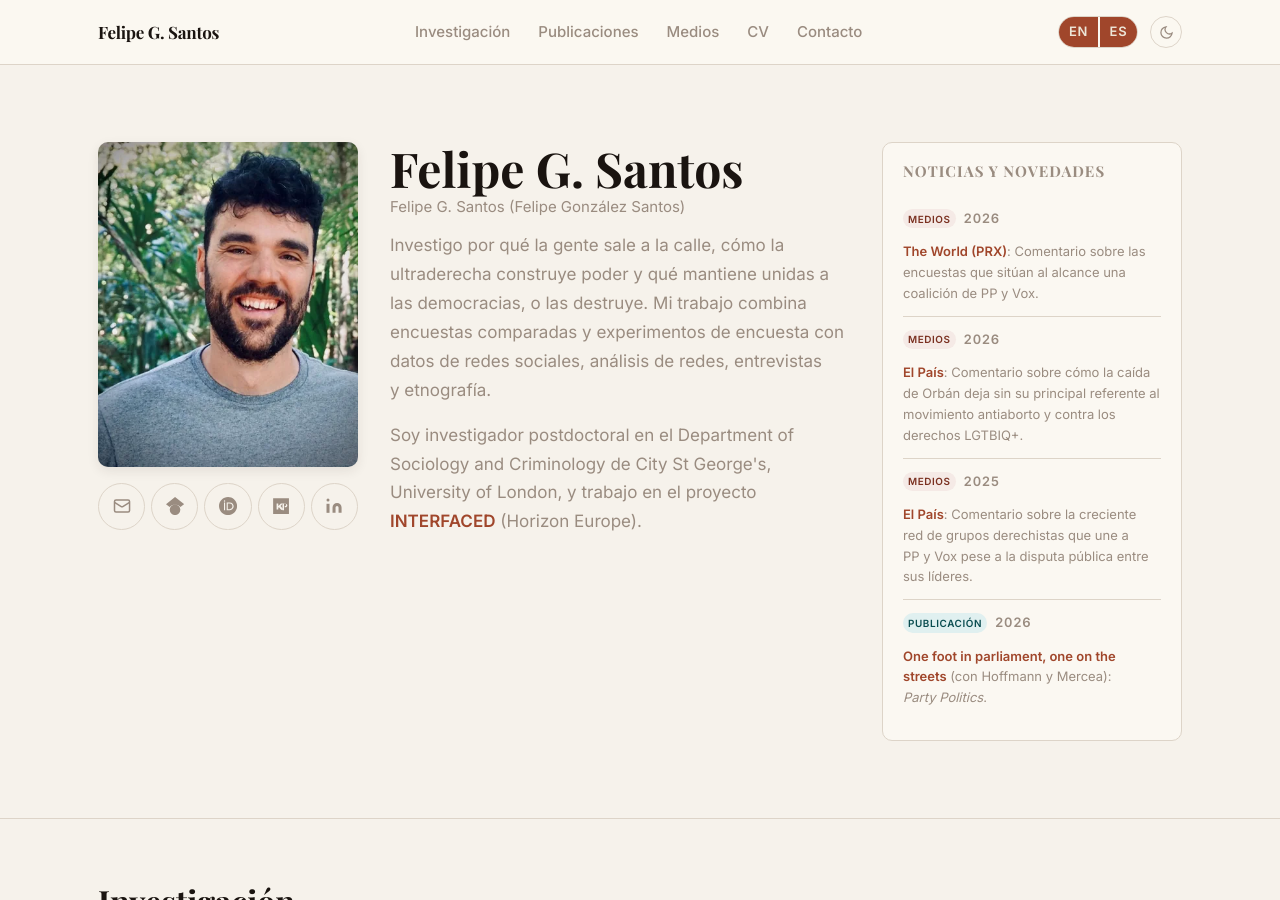
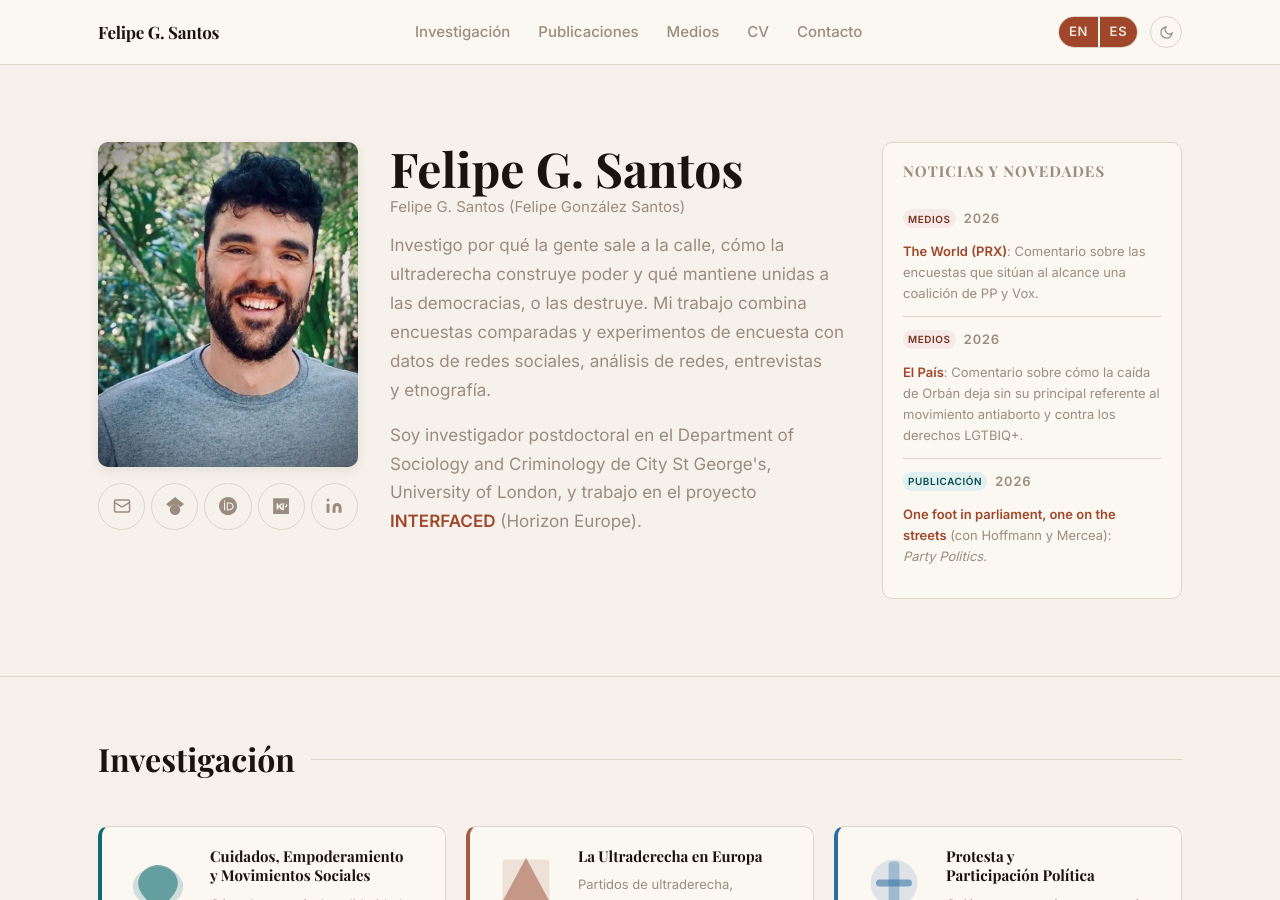
Before and after one commit to felipegsantos-web/felipegsantos.github.io, a Jekyll site: the page built from es/index.html, in a window 1280 px wide and 900 px high. Built offline with Jekyll 4.4.1, drawn with Linux system fonts in a browser that asks for light colours; some web fonts are replaced.

Commit message:
Remove the 2025 El País entry from News & Updates

```diff
--- a/_data/news.yml
+++ b/_data/news.yml
@@ -14,13 +14,6 @@
   link: El País
   rest_en: ': Commentary on how Orbán’s fall weakens the anti-abortion and anti-LGBTQ+ movement’s main international reference.'
   rest_es: ': Comentario sobre cómo la caída de Orbán deja sin su principal referente al movimiento antiaborto y contra los derechos LGTBIQ+.'
-- type: media
-  ref: 2025-el-pais
-  date: '2025'
-  url: https://elpais.com/espana/2025-10-11/la-creciente-red-de-grupos-derechistas-que-ya-junta-a-pp-y-vox-mientras-sus-lideres-discuten.html
-  link: El País
-  rest_en: ': Commentary on the growing network of right-wing organisations linking PP and Vox despite their leaders’ public disputes.'
-  rest_es: ': Comentario sobre la creciente red de grupos derechistas que une a PP y Vox pese a la disputa pública entre sus líderes.'
 - type: publication
   ref: 2026-foot-in-parliament-foot-on-the-streets
   date: '2026'
```
